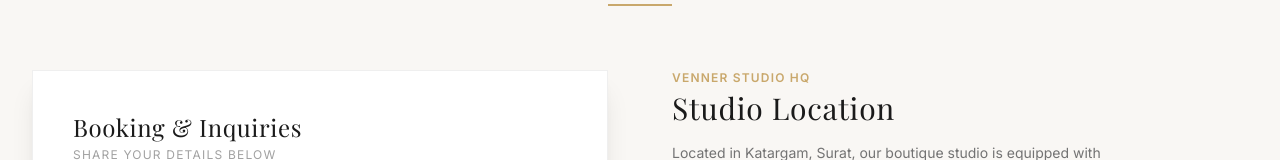
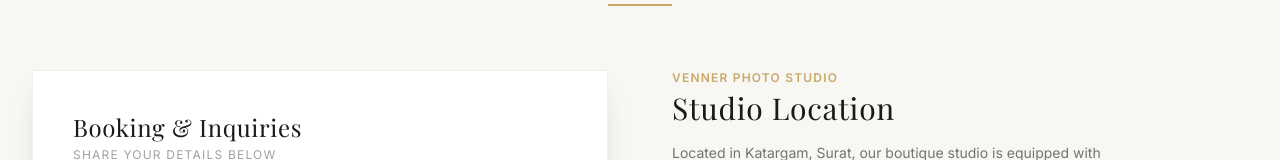
Before and after one commit to meetvariya1756-code/VennerPhoto-Studio, a Next.js app: page /contact in a window 1280 px wide. Shown: the part 212-372 px from the top of the page. Built offline with nearby package versions, Linux system fonts and the light colour scheme; no server answers; the database is empty; a web font is replaced by a local one.

Commit message:
fix: update Google Maps embed URL and adjust CSP to allow map iframe

```diff
--- a/src/components/contact/StudioInfo.tsx
+++ b/src/components/contact/StudioInfo.tsx
@@ -29,7 +29,7 @@
     <div className="flex flex-col gap-10 text-left font-sans">
       <div>
         <span className="text-[#C9A86C] text-xs font-semibold tracking-widest uppercase block mb-1">
-          Venner Studio HQ
+          Venner Photo Studio
         </span>
         <h3 className="font-serif text-3xl font-light tracking-wide text-[#1A1A1A] mb-4">
           Studio Location
@@ -86,15 +86,15 @@
         </div>
       </div>
 
-      {/* Map Embed Frame */}
       <div className="w-full aspect-[4/3] bg-neutral-100 border border-neutral-200 overflow-hidden shadow-md">
         <iframe
-          src="https://www.google.com/maps/embed?pb=!1m18!1m12!1m3!1d3007.3462713549743!2d72.8274729!3d21.22271945!2m3!1f0!2f0!3f0!3m2!1i1024!2i768!4f13.1!3m3!1m2!1s0x3be04ebffcf5793f%3A0xf5564469239a54e7!2sVenner%20Photo%20Studio!5e1!3m2!1sen!2sin!4v1779775316406!5m2!1sen!2sin"
+          src="https://www.google.com/maps/embed?pb=!1m18!1m12!1m3!1d3007.3462713549743!2d72.8274729!3d21.22271945!2m3!1f0!2f0!3f0!3m2!1i1024!2i768!4f13.1!3m3!1m2!1s0x3be04ebffcf5793f%3A0xf5564469239a54e7!2sVenner%20Photo%20Studio!5e1!3m2!1sen!2sin!4v1780470051501!5m2!1sen!2sin"
           width="100%"
           height="100%"
           style={{ border: 0 }}
           allowFullScreen
           loading="lazy"
+          referrerPolicy="no-referrer-when-downgrade"
           title="Venner Photo Studio Location Map"
         />
       </div>
```
Also changed, not shown: vercel.json.
